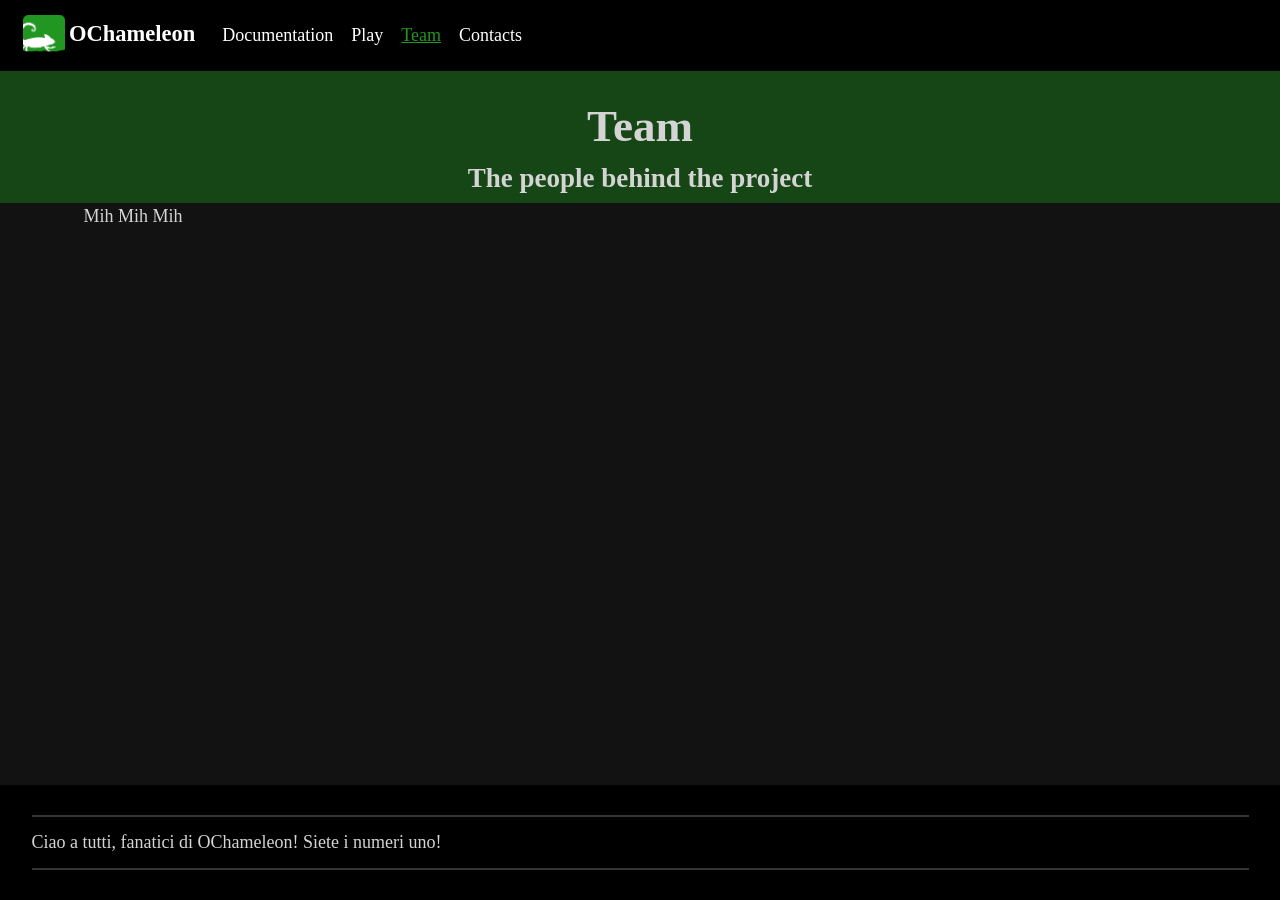
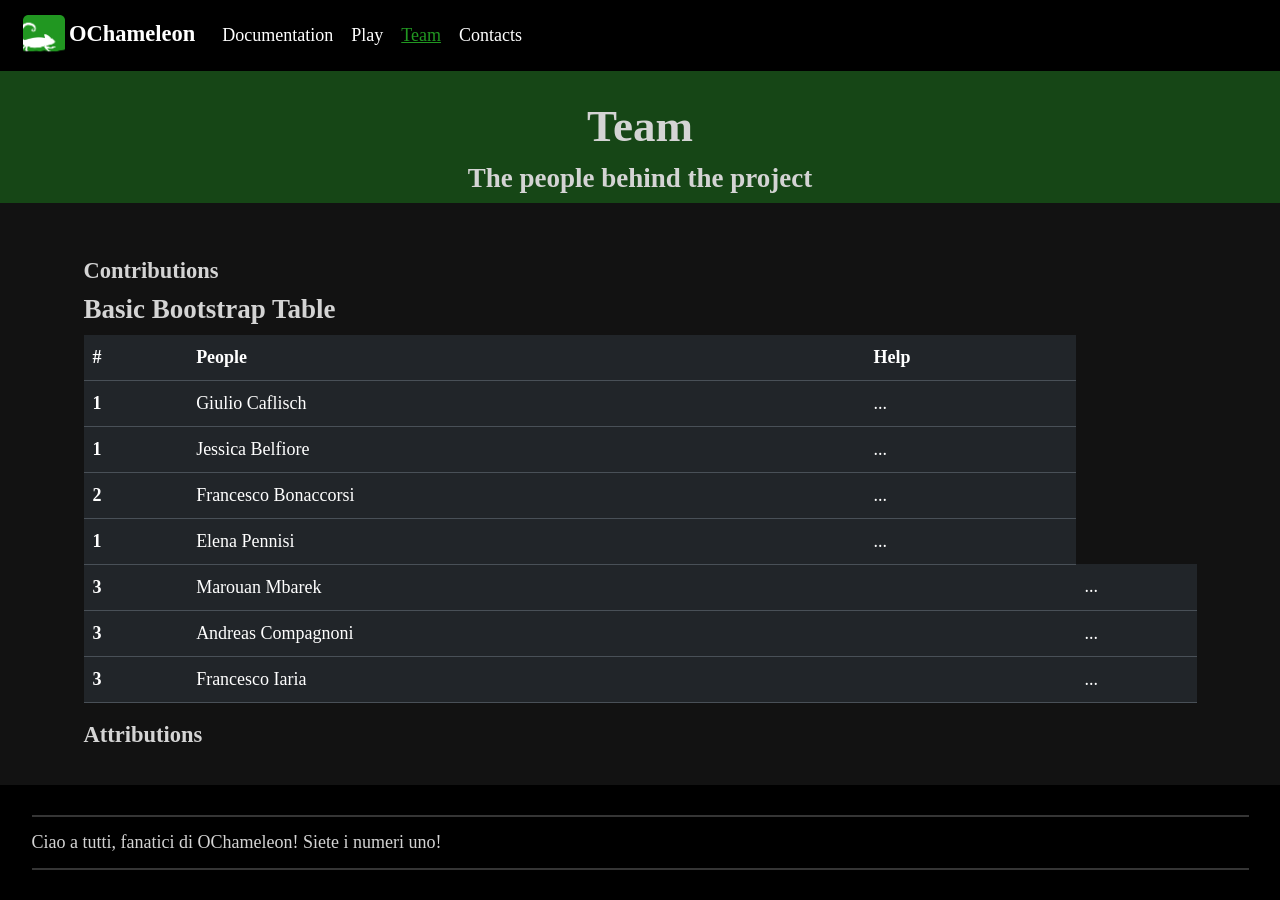
Before and after one commit to ochameleon/ochameleon.github.io, a Jekyll site: the page built from team.html, in a window 1280 px wide. Built offline with Jekyll 4.4.1, drawn with Linux system fonts in a browser that asks for light colours; some web fonts are replaced.

Commit message:
Changing a bit the team page, see what happens

```diff
--- a/team.html
+++ b/team.html
@@ -4,6 +4,64 @@ title: Team
 subtitle: The people behind the project
 ---
 
+<div class="container mt-5">
+    <h3>Contributions</h3>
+    <h2>Basic Bootstrap Table</h2>
+        <table class="table">
+            <thead>
+                <tr>
+                    <th scope="col">#</th>
+                    <th scope="col">People</th>
+                    <th scope="col">Help</th>
+                </tr>
+            </thead>
+            <tbody>
+                <tr>
+                    <th scope="row">1</th>
+                    <td>Giulio Caflisch</td>
+                    <td>
+                        ...
+                    </td>
+                </tr>
+                <tr>
+                    <th scope="row">1</th>
+                    <td>Jessica Belfiore</td>
+                    <td>
+                        ...
+                    </td>
+                </tr>
+                <tr>
+                    <th scope="row">2</th>
+                    <td>Francesco Bonaccorsi</td>
+                    <td>...</td>
+                </tr>
+                <tr>
+                    <th scope="row">1</th>
+                    <td>Elena Pennisi</td>
+                    <td>
+                        ...
+                    </td>
+                </tr>
+                <tr>
+                    <th scope="row">3</th>
+                    <td colspan="2">Marouan Mbarek</td>
+                    <td>...</td>
+                </tr>
+                <tr>
+                    <th scope="row">3</th>
+                    <td colspan="2">Andreas Compagnoni</td>
+                    <td>...</td>
+                </tr>
+                <tr>
+                    <th scope="row">3</th>
+                    <td colspan="2">Francesco Iaria</td>
+                    <td>...</td>
+                </tr>
+            </tbody>
+        </table>
+</div>
+<div class="container-fluid bg-success">
+</div>
 <div class="container">
-    Mih Mih Mih
+    <h3>Attributions</h3>
 </div>
```
